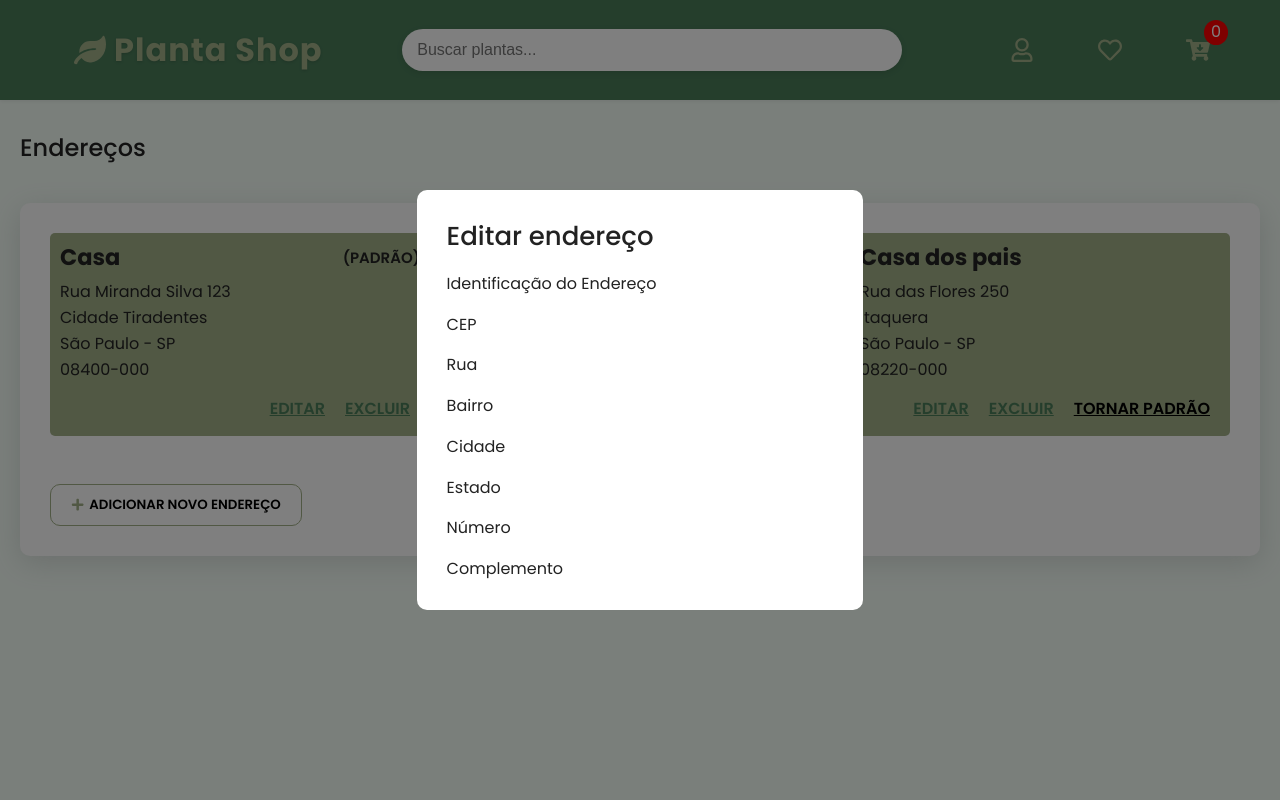
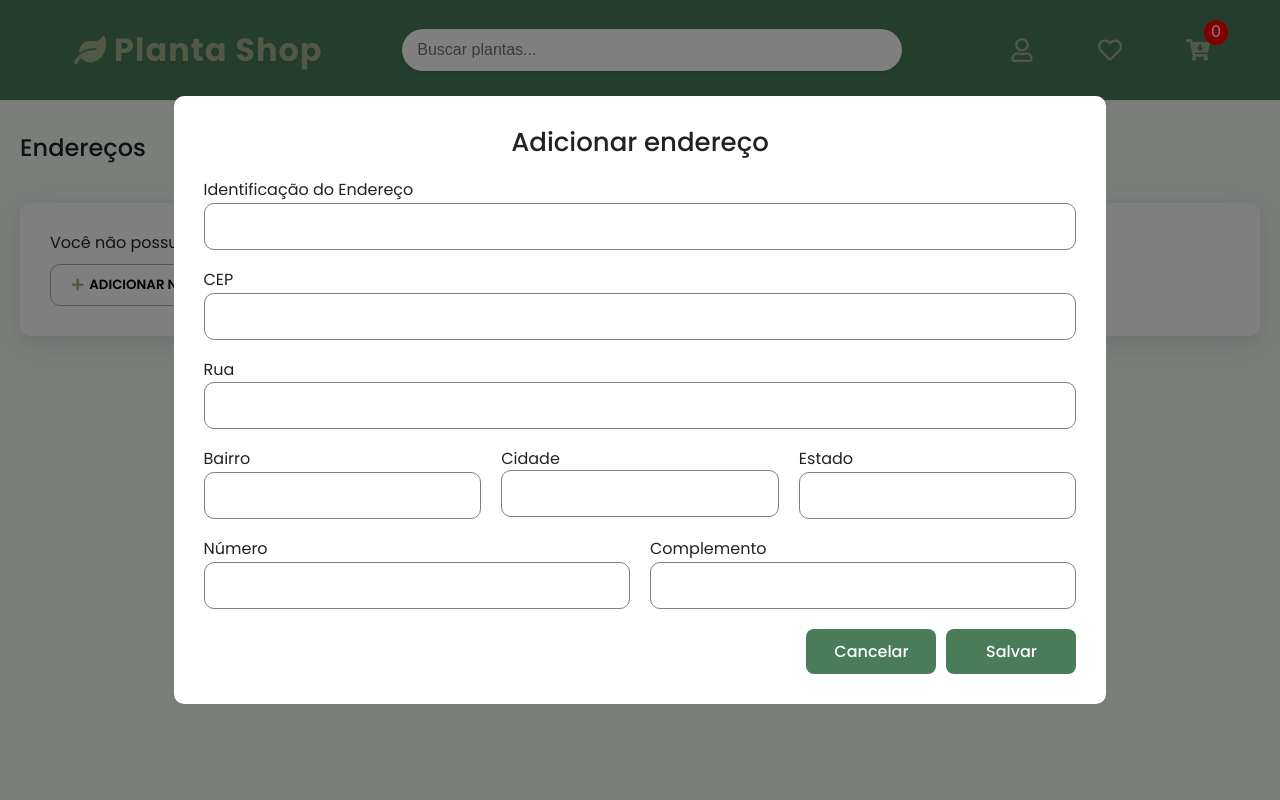
Before and after one commit to DiogoIV/My_store, a React (Vite) app: page /minha-conta/enderecos in a window 1280 px wide. Both pictures are taken after a click on the button "ADICIONAR NOVO ENDEREÇO". Shown: the top 800 px of the page. Built offline with nearby package versions, Linux system fonts and the light colour scheme.

Commit message:
set
Endereços

```diff
--- a/src/pages/Perfil/Enderecos/Enderecos.jsx
+++ b/src/pages/Perfil/Enderecos/Enderecos.jsx
@@ -54,7 +54,7 @@ function Enderecos() {
     const [cardsEnderecos, setCardsEnderecos] = useState(enderecos)
 
     const [enderecoPadrao, setEnderecoPadrao] = useState(
-        enderecos.length > 0 ? enderecos.find(endereco => endereco.padrao) : null
+        cardsEnderecos.length > 0 ? enderecos.find(endereco => endereco.padrao) : null
     );
 
     function ExcluirEndereco(id) {
@@ -134,7 +134,7 @@ function Enderecos() {
 
             <section className='sessao-enderecos'>
 
-                {enderecoPadrao ? (
+                {enderecoPadrao > 0 ? (
                     <>
                         <div className='container-endereços'>
                             {cardEndereco}
@@ -151,11 +151,14 @@ function Enderecos() {
                     </>
                 ) :
                     (
-                        <div>
+                        <div className='container-off-endereço'>
                             <p>Você não possui endereços cadastrados.</p>
-                            <button  >
-                                <FaPlus /> Adicionar endereço
+
+                            <div className='btn-add-endereco'>
+                            <button onClick={() => setExibirModal(true)}>
+                                <FaPlus className='icon-add' /> ADICIONAR NOVO ENDEREÇO
                             </button>
+                        </div>
                         </div>
                     )
                 }
@@ -173,11 +176,11 @@ function Enderecos() {
 
 
 
-                        <form action="" className='form-modal-enderecos'>
+                        <form action="" className='form-modal-enderecos' onSubmit={(e)=> e.preventDefault()}>
 
-                            <h1>Editar endereço</h1>
+                            <h1>Adicionar endereço</h1>
 
-                            <div className='campo-identificacao'>
+                            <div className='campo-identificacao campos-editar-endereço'>
 
                                 <label htmlFor="identificacao">Identificação do Endereço
                                 </label>
@@ -186,14 +189,14 @@ function Enderecos() {
 
                             </div>
 
-                            <div className='campo-cep'>
+                            <div className='campo-cep campos-editar-endereço'>
 
                                 <label htmlFor="cep">CEP</label>
                                 <input type="number" id="cep" />
 
                             </div>
 
-                            <div className='campo-rua'>
+                            <div className='campo-rua campos-editar-endereço'>
 
                                 <label htmlFor="rua">Rua</label>
 
@@ -204,18 +207,20 @@ function Enderecos() {
 
 
 
-                            <div className='campo-rua'>
+                            <div className='campo-bairro campos-editar-endereço '>
                                 <label htmlFor="bairro">Bairro</label>
                                 <input type="text" id="bairro" />
                             </div>
 
 
                             <div className='campo-cidade'>
+
                                 <label htmlFor="cidade">Cidade</label>
                                 <input type="text" id="cidade" />
+
                             </div>
 
-                            <div className='campo-estado'>
+                            <div className='campo-estado campos-editar-endereço'>
                                 <label htmlFor="cidade">Estado</label>
                                 <input type="text" id="estado" />
                             </div>
@@ -223,7 +228,7 @@ function Enderecos() {
 
 
 
-                            <div className='campo-numero'>
+                            <div className='campo-numero campos-editar-endereço'>
 
                                 <label htmlFor="numero">Número</label>
 
@@ -232,11 +237,18 @@ function Enderecos() {
                             </div>
 
 
-                            <div className='campo-complemento'>
+                            <div className='campo-complemento campos-editar-endereço'>
 
                                 <label htmlFor="complemento">Complemento</label>
 
                                 <input type="text" id="complemento" />
+
+                            </div>
+
+                            <div className='container-btn-editar'>
+
+                                <button onClick={()=> setExibirModal(false)}>Cancelar</button>
+                                <button>Salvar</button>
 
                             </div>
 
--- a/src/pages/Perfil/Enderecos/enderecos.css
+++ b/src/pages/Perfil/Enderecos/enderecos.css
@@ -131,6 +131,12 @@ button > .icon-add {
     border-color: var(--green-primary);
 }
 
+.container-off-endereço {
+    display: flex;
+    flex-direction: column;
+    gap: 10px;
+}
+
 
 
 /*modal-enderecos*/
@@ -164,10 +170,12 @@ button > .icon-add {
 }
 
 .form-modal-enderecos {
-    display: flex;
-    flex-direction: column;
+    display: grid;
+    grid-template-columns: repeat(6, 1fr);
+    grid-template-rows: repeat(6 1fr);
     gap: 20px;
 
+    max-width: 1000px;
     width: 100%;
     background-color: white;
     border-radius: 10px;
@@ -175,8 +183,111 @@ button > .icon-add {
     padding: 30px;
 }
 
+.form-modal-enderecos > .campos-editar-endereço {
+    display: flex;
+    flex-direction: column;
+    gap: 2px;
+
+}
+
+.form-modal-enderecos input {
+    border: 1px solid gray;
+    border-radius: 10px;
+    padding: 15px 20px;
+    width: 100%;
+
+}
+
+
+
 
 .form-modal-enderecos h1 {
+    justify-self: center;
+    grid-column: 1/-1;
+
     font-size: 26px;
     font-weight: 500;
 }
+
+.form-modal-enderecos .campo-identificacao, .campo-cep{
+    grid-column: 1/-1;
+}
+
+.campo-rua {
+    grid-column: 1/-1;
+}
+
+.campo-bairro {
+    grid-column: 1/3;
+}
+
+.campo-cidade {
+    grid-column: 3/5;
+}
+
+.campo-estado {
+    grid-column: 5/7;
+}
+
+.campo-numero {
+    grid-column: 1/4;
+}
+
+.campo-complemento {
+    grid-column: 4/-1;
+}
+
+
+.container-btn-editar {
+    display: flex;
+    gap: 10px;
+
+    grid-column: 1/-1;
+    justify-self: end;
+
+}
+
+.container-btn-editar button {
+    font-family: inherit;
+    font-size: 16px;
+    font-weight: 500;
+
+    cursor: pointer;
+    border: none;
+    border-radius: 8px;
+    padding: 10px 20px;
+    width: 130px;
+    background-color: var(--green-primary);
+    color: white;
+
+    transition: background-color .2s ease;
+}
+
+.container-btn-editar button:hover {
+    background-color: var(--green-light);
+}
+
+@media (max-width: 500px) {
+    .form-modal-enderecos {
+        display: flex;
+        flex-direction: column;
+        max-height: 700px;
+        overflow-y: auto;
+    }
+
+    .container-btn-editar {
+        position: sticky;
+        bottom: 0;
+        display: flex;
+        flex-direction: column;
+
+        background-color: white;
+
+
+    }
+
+    .container-btn-editar button {
+        width: 100%;
+    }
+
+}
```
